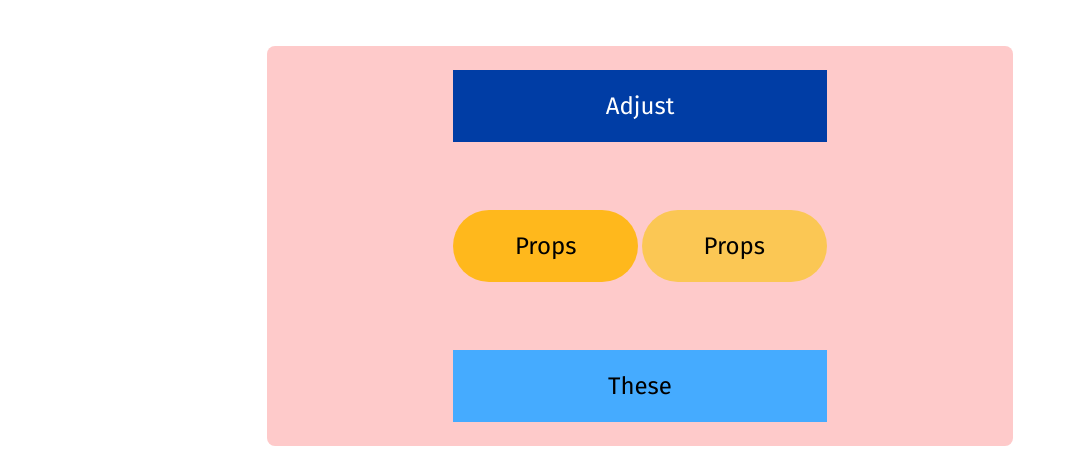
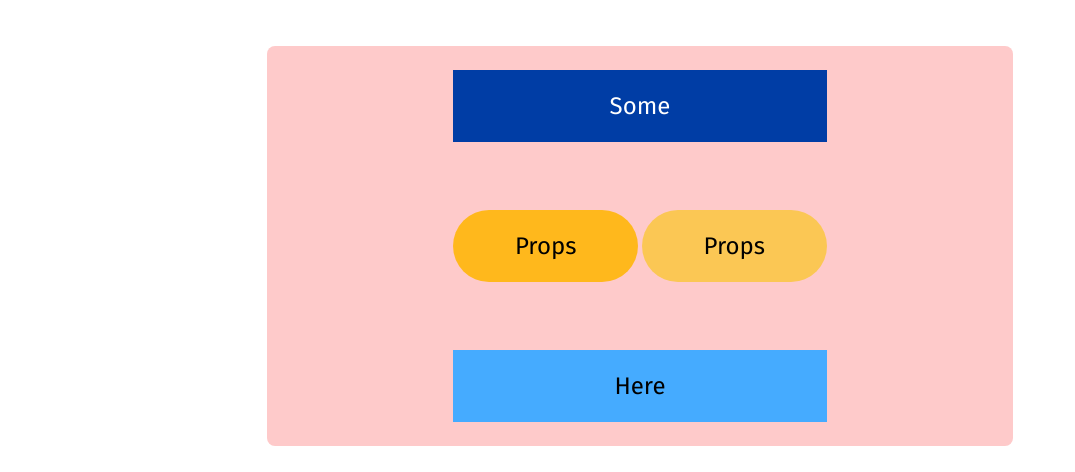
Before and after one commit to acm-ucr/cse-ula, a Next.js app: page / in a window 1280 px wide. Shown: the part 178-650 px from the top of the page, without its empty margins (0-1075 px from the left). Built offline with nearby package versions, Linux system fonts and the light colour scheme.

Commit message:
Flexbox Practice text changes

```diff
--- a/src/app/page.tsx
+++ b/src/app/page.tsx
@@ -3,7 +3,7 @@ import Example from "@/components/Example";
 const Home = () => {
   return (
     <div className="flex h-screen w-screen items-center justify-center text-center text-2xl">
-      <Example text1="Adjust" text2="These" text3="Props" />
+      <Example text1="Some" text2="Here" text3="Props" />
     </div>
   );
 };
```
Also changed, not shown: 1 other file (tests, documents, lock files or other folders).
